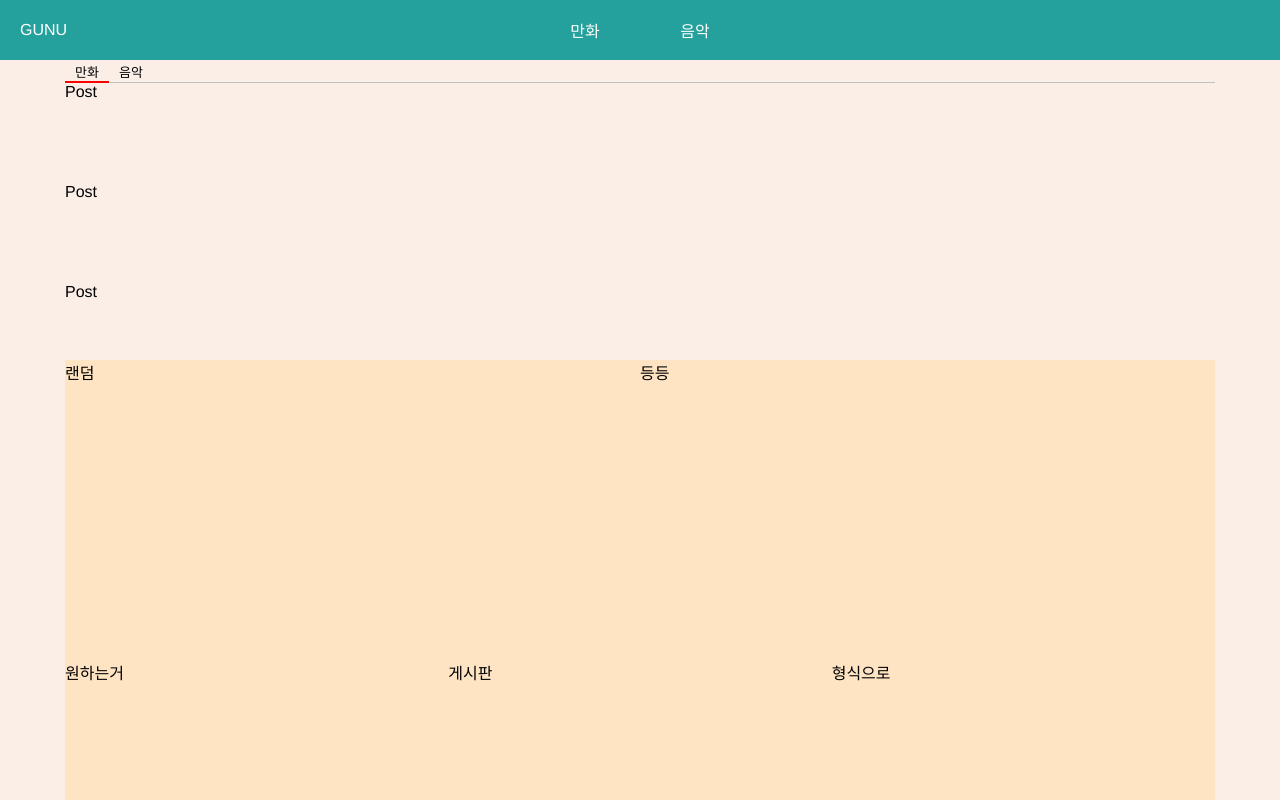
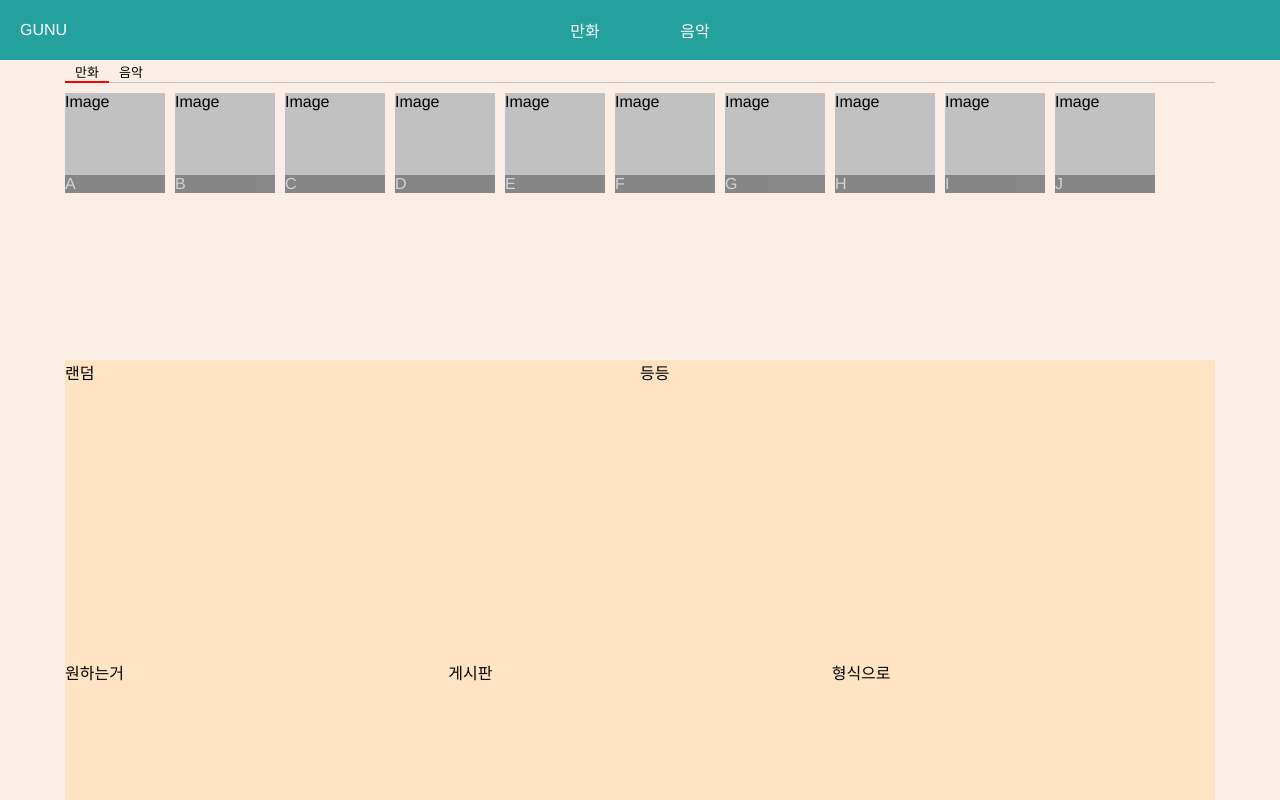
Before and after one commit to wesbin/playground, a Vue app in the folder front/: page / in a window 1280 px wide. Shown: the top 800 px of the page. Built offline with nearby package versions, Linux system fonts and the light colour scheme; a web font is replaced by a local one.

Commit message:
Post 작업 드로잉은 완료 디테일 작업 해야 함

```diff
--- a/front/src/components/content/Main.vue
+++ b/front/src/components/content/Main.vue
@@ -3,10 +3,74 @@
 
 const recentViewBoard = [
   {
-    name: '만화'
+    name: '만화',
+    posts: [
+      {
+        title: 'A'
+      },
+      {
+        title: 'B'
+      },
+      {
+        title: 'C'
+      },
+      {
+        title: 'D'
+      },
+      {
+        title: 'E'
+      },
+      {
+        title: 'F'
+      },
+      {
+        title: 'G'
+      },
+      {
+        title: 'H'
+      },
+      {
+        title: 'I'
+      },
+      {
+        title: 'J'
+      },
+    ],
   },
   {
-    name: '음악'
+    name: '음악',
+    posts: [
+      {
+        title: '1'
+      },
+      {
+        title: '2'
+      },
+      {
+        title: '3'
+      },
+      {
+        title: '4'
+      },
+      {
+        title: '5'
+      },
+      {
+        title: '6'
+      },
+      {
+        title: '7'
+      },
+      {
+        title: '8'
+      },
+      {
+        title: '9'
+      },
+      {
+        title: '0'
+      },
+    ]
   },
 ]
 </script>
--- a/front/src/components/content/board/Board.vue
+++ b/front/src/components/content/board/Board.vue
@@ -4,12 +4,10 @@
 import {ref} from 'vue';
 
 const props = defineProps({
+  // tabs = { name: String, }
   tabs: {
     required: true,
     type: Array,
-    validator(value) {
-      return value.findIndex((tab) => !Object.keys(tab).includes('name')) < 0
-    }
   }
 })
 
@@ -34,9 +32,11 @@
       </Tab>
     </div>
     <div class="post-section">
-      <Post></Post>
-      <Post></Post>
-      <Post></Post>
+      <Post
+        v-for="(post, index) in tabs[selectedTabIndex].posts"
+        :key="index"
+        :post="post"
+      ></Post>
     </div>
   </div>
 </template>
@@ -55,7 +55,10 @@
   }
 
   .post-section {
+    display: flex;
+    padding-top: 10px;
     flex: 1 0;
+    gap: 10px;
   }
 }
 </style>
--- a/front/src/components/content/board/Post.vue
+++ b/front/src/components/content/board/Post.vue
@@ -1,16 +1,37 @@
 <script setup>
-
+const props = defineProps({
+  post: {
+    required: true,
+    type: Object,
+  }
+})
 </script>
 
 <template>
   <div class="post">
-    Post
+    Image
+    <div class="post-title">
+      {{ post.title }}
+    </div>
   </div>
 </template>
 
 <style lang="scss" scoped>
 .post {
+  display: flex;
+  position: relative;
+  flex-direction: column;
   width: 100px;
   height: 100px;
+  background-color: #c1c1c1;
+
+  .post-title {
+    position: absolute;
+    bottom: 0;
+    width: 100%;
+    color: $WHITE-FONT;
+    background-color: black;
+    opacity: 30%;
+  }
 }
 </style>
```
